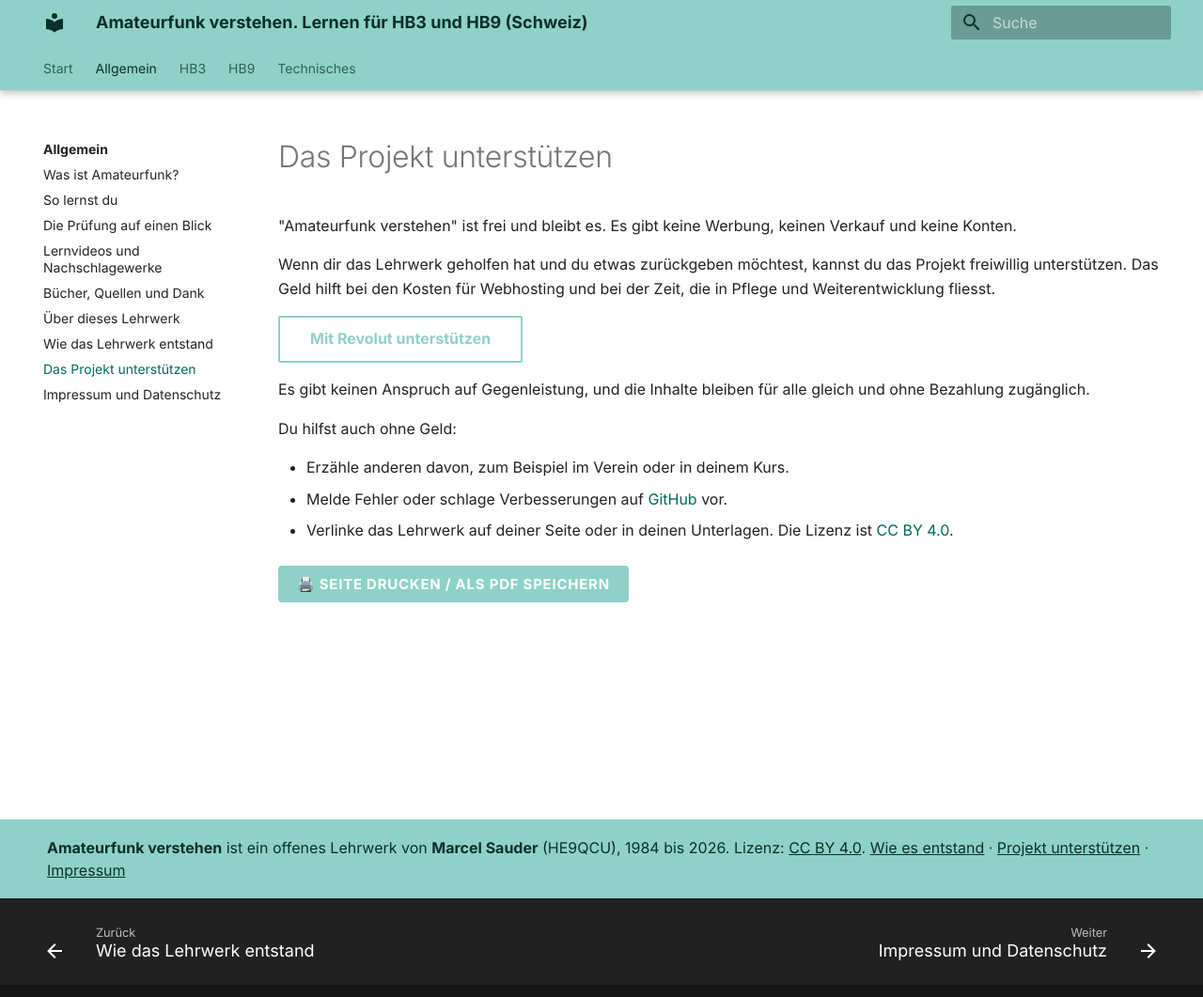
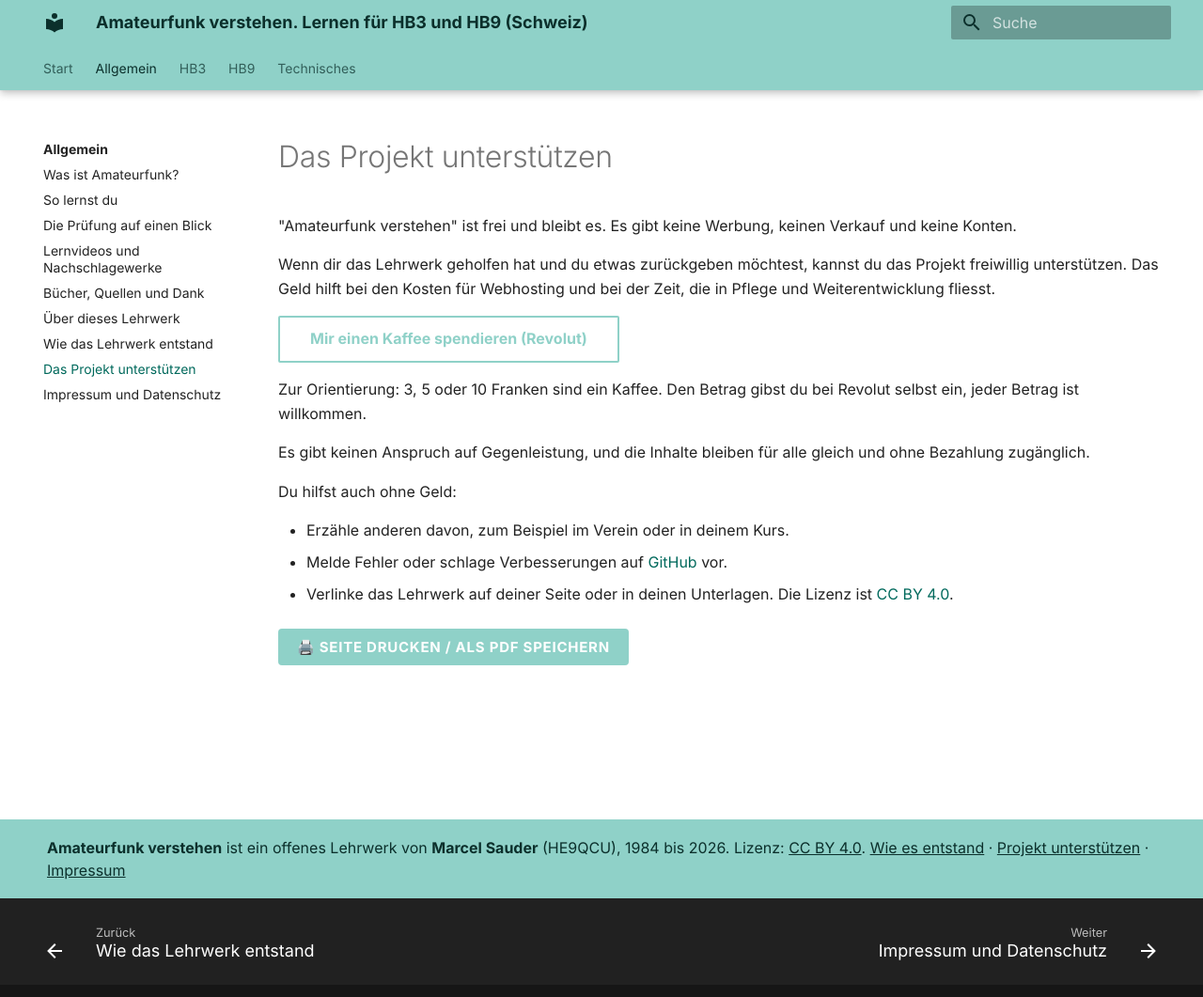
Before and after one commit to MaShaoDe/Amateurfunk-verstehen, an MkDocs documentation site: the page built from docs/allgemein/unterstuetzen.md, in a window 1280 px wide and 1072 px high. Shown: the top 1061 px of the window at 94% size. Built offline with MkDocs 1.6.1 and Material for MkDocs 9.7.7, drawn with Linux system fonts in a browser that asks for light colours.

Commit message:
Knopf: Kaffee spendieren, Beträge zur Orientierung

```diff
--- a/docs/allgemein/unterstuetzen.md
+++ b/docs/allgemein/unterstuetzen.md
@@ -4,7 +4,9 @@
 
 Wenn dir das Lehrwerk geholfen hat und du etwas zurückgeben möchtest, kannst du das Projekt freiwillig unterstützen. Das Geld hilft bei den Kosten für Webhosting und bei der Zeit, die in Pflege und Weiterentwicklung fliesst.
 
-[Mit Revolut unterstützen](https://revolut.me/marcelt759){ .md-button target="_blank" rel="noopener" }
+[Mir einen Kaffee spendieren (Revolut)](https://revolut.me/marcelt759){ .md-button target="_blank" rel="noopener" }
+
+Zur Orientierung: 3, 5 oder 10 Franken sind ein Kaffee. Den Betrag gibst du bei Revolut selbst ein, jeder Betrag ist willkommen.
 
 Es gibt keinen Anspruch auf Gegenleistung, und die Inhalte bleiben für alle gleich und ohne Bezahlung zugänglich.
 
```
